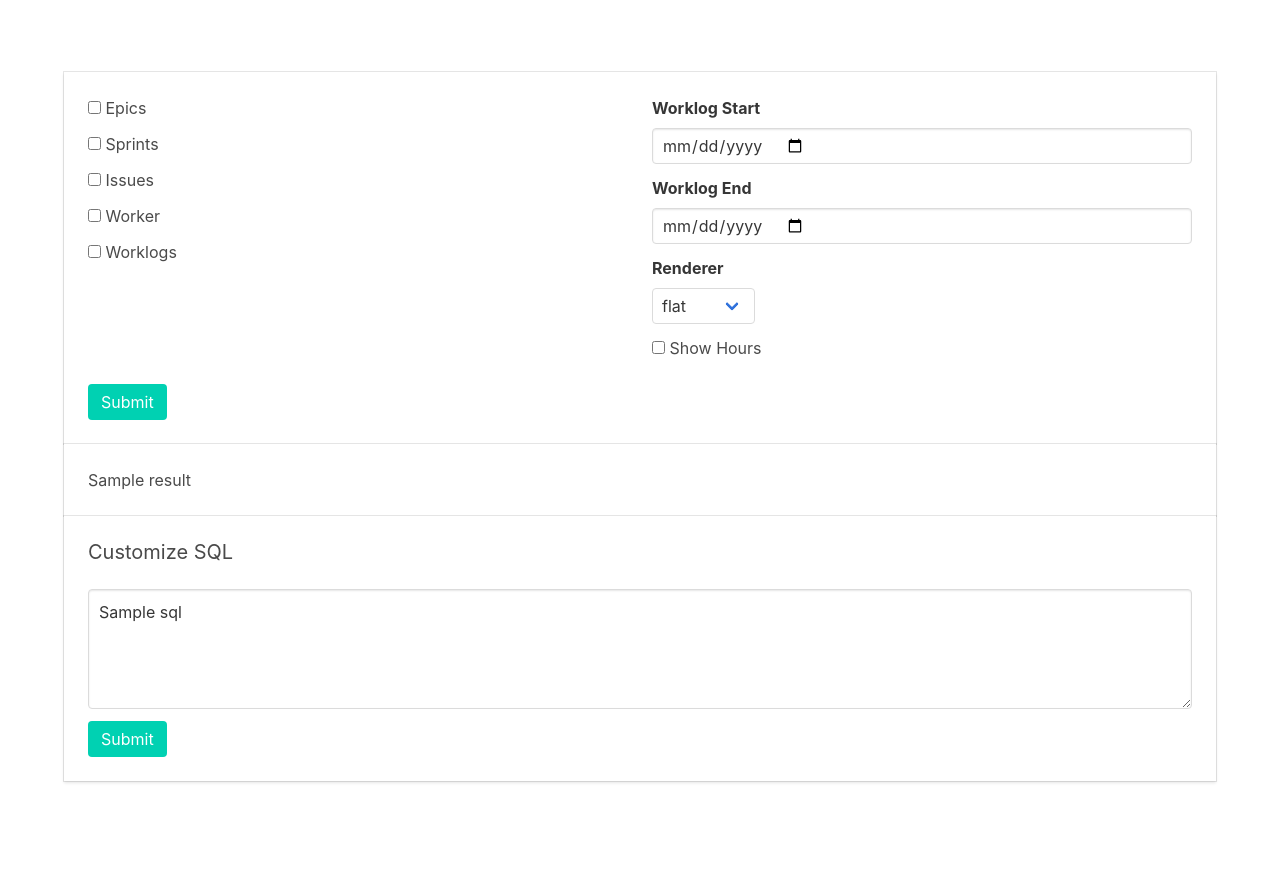
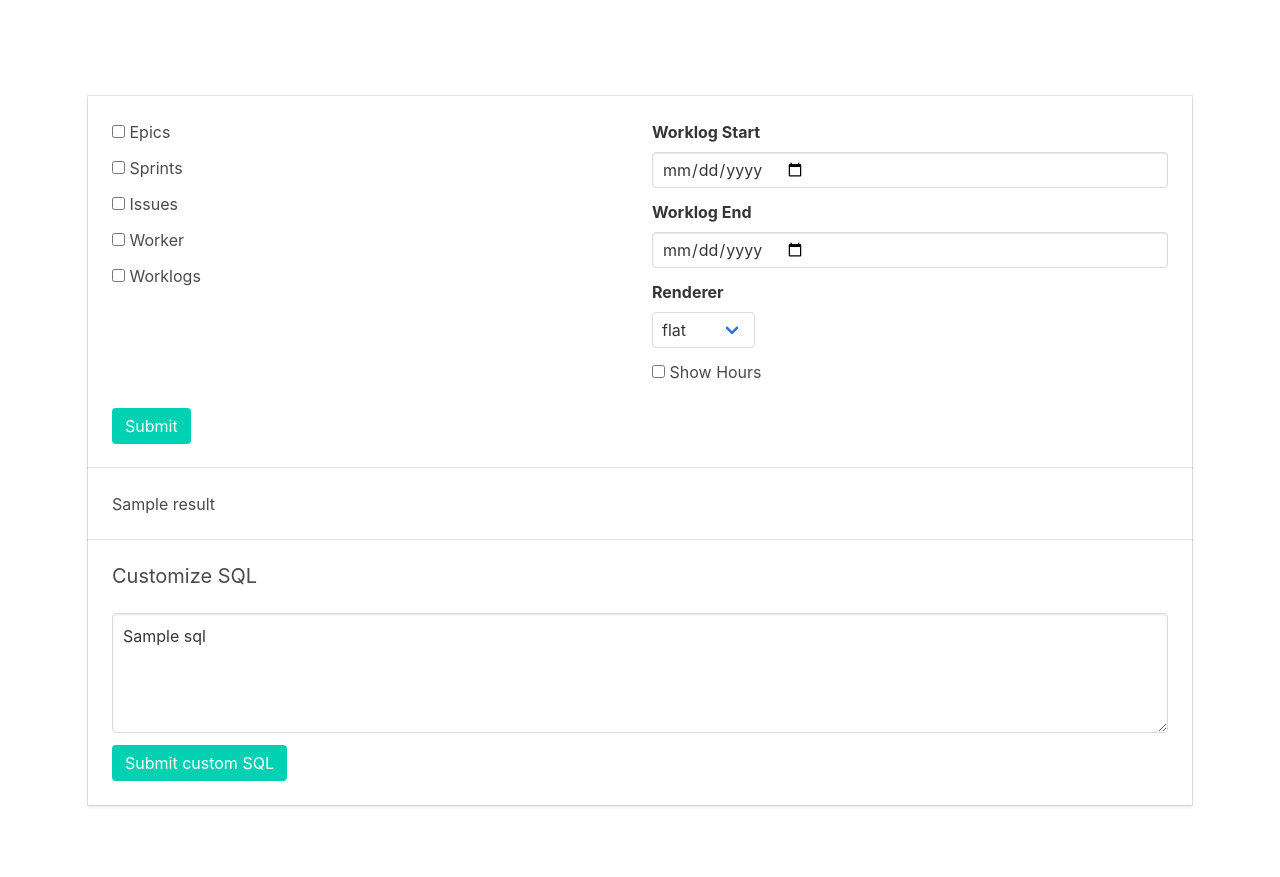
Before and after one commit to splitbrain/jiradash, a PHP site: template resources/views/project.twig in a window 1280 px wide. Shown: the part 52-929 px from the top of the page. Before the commit the page ends 835 px from the top, so only its background shows below. Run offline with PHP 8.4, Linux system fonts and the light colour scheme; the template is opened without the code that fills it: most values are stand-ins (such as "Sample title", 1, 10 or a date in 2020); some libraries are stand-ins or nearby versions.

Commit message:
use the query builder settings on custom SQL as well

```diff
--- a/resources/views/project.twig
+++ b/resources/views/project.twig
@@ -2,8 +2,10 @@
 {% import 'form.twig' as form %}
 
 {% block content %}
+    <form action="{{ path_for('project', {'project': project}) }}" method="POST" class="card-content">
 
-    <form action="{{ path_for('project', {'project': project}) }}" method="POST" class="card">
+
+        <div class="card">
             <div class="card-content">
                 <div class="columns">
                     <div class="column">
@@ -22,11 +24,9 @@
                         {{ form.checkbox('Show Hours', 'rc[hours]', '1', rc.hours) }}
                     </div>
                 </div>
-            <input type="submit" class="button is-primary">
+                <button type="submit" class="button is-primary">Submit</button>
             </div>
-
-
-    </form>
+        </div>
 
         {% if error %}
             <div>{{ error }}</div>
@@ -41,14 +41,22 @@
         {% endif %}
 
         <div class="card">
-        <form action="{{ path_for('project', {'project': project}) }}" method="POST" class="card-content">
+            <div class="card-content">
                 <h2 class="subtitle">Customize SQL</h2>
                 <div class="field">
                     <div class="control">
                         <textarea class="textarea" name="sql">{{ sql }}</textarea>
                     </div>
                 </div>
-            <input type="submit" class="button is-primary">
+                <button name="custom" value="true" type="submit" class="button is-primary">Submit custom SQL</button>
+
+                {% if rc.renderer == 'TreeHTML' %}
+                    <div class="help is-danger">Note: the nested Renderer expects certain result fields, it may fail if
+                        your query does not select them! Use the flat renderer instead.
+                    </div>
+                {% endif %}
+            </div>
+        </div>
+
     </form>
-    </div>
 {% endblock %}
--- a/src/Controllers/ProjectController.php
+++ b/src/Controllers/ProjectController.php
@@ -45,7 +45,7 @@ class ProjectController extends BaseController
         $rc = $request->getParam('rc', $this->default);
 
         // use report builder when no custom SQL is given
-        if (!$sql) {
+        if (!$request->getParam('custom', false)) {
             $rb = ReportBuilder::fromConfig($db, $rc);
             $sql = $rb->getSQL();
         }
```
Lines whose indentation alone changed are shown as unchanged.
